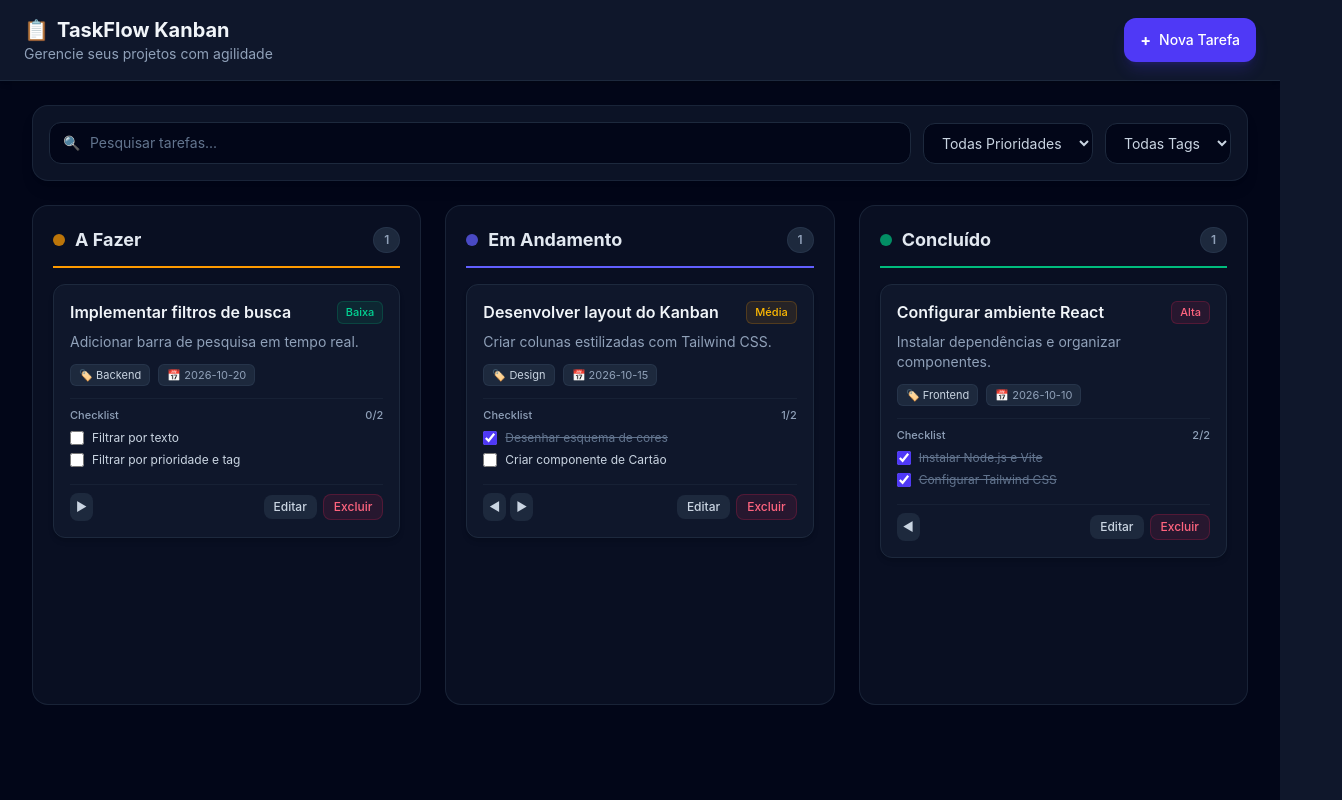
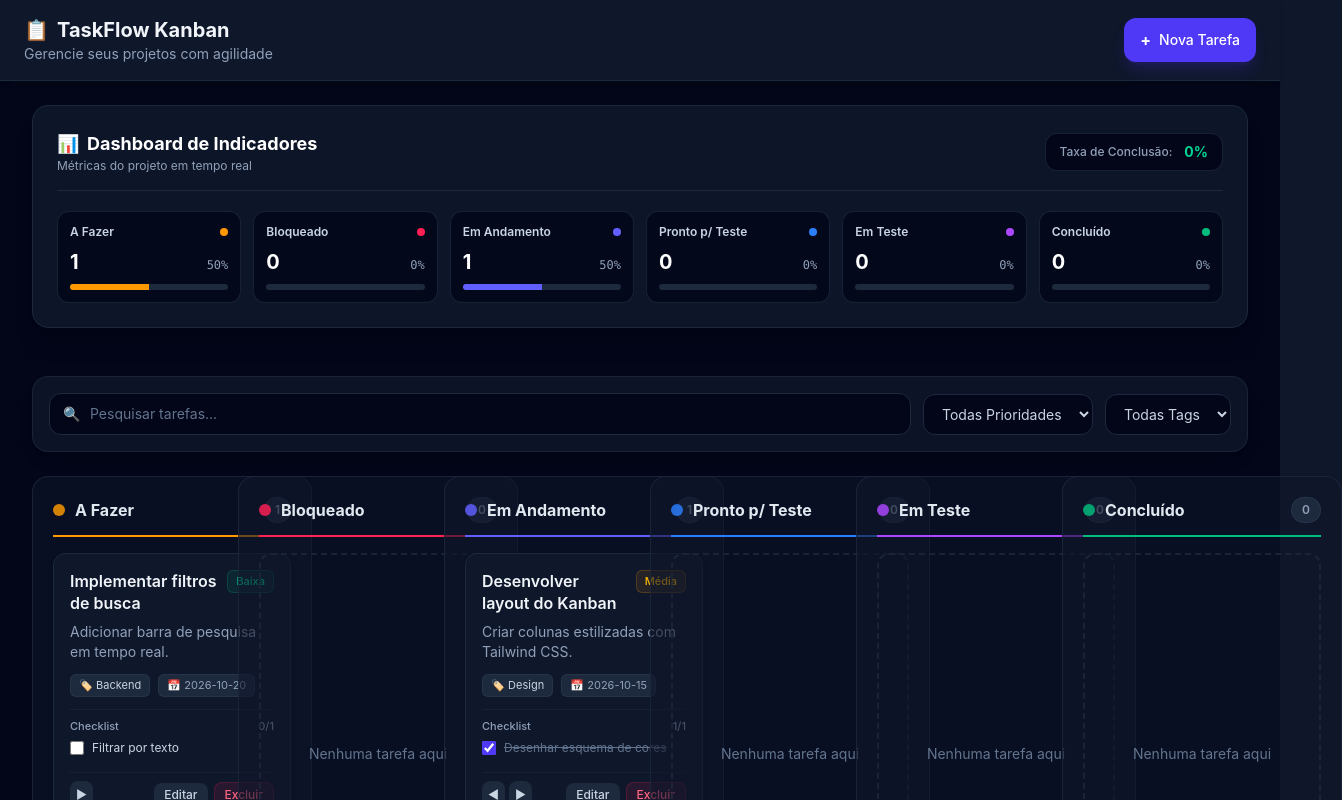
Before and after one commit to samucait-cmyk/taskflow-kanban, a React (Vite) app: page / in a window 1280 px wide. Shown: the top 800 px of the page, 1342 px wide, since content can reach past the window. Built offline with nearby package versions, Linux system fonts and the light colour scheme.

Commit message:
Adiciona dashboard, novas colunas de fluxo, vinculo de tarefas e bloqueio de datas passadas

```diff
--- a/src/App.jsx
+++ b/src/App.jsx
@@ -3,6 +3,7 @@ import { AnimatePresence } from 'framer-motion'
 import Header from './components/Header'
 import KanbanColumn from './components/KanbanColumn'
 import TaskModal from './components/TaskModal'
+import Dashboard from './components/Dashboard'
 
 const initialTasks = [
   {
@@ -13,9 +14,9 @@ const initialTasks = [
     priority: 'Baixa',
     tag: 'Backend',
     dueDate: '2026-10-20',
+    linkedTaskId: '',
     checklist: [
       { id: 'c1', text: 'Filtrar por texto', completed: false },
-      { id: 'c2', text: 'Filtrar por prioridade e tag', completed: false },
     ],
   },
   {
@@ -26,22 +27,9 @@ const initialTasks = [
     priority: 'Média',
     tag: 'Design',
     dueDate: '2026-10-15',
+    linkedTaskId: '',
     checklist: [
       { id: 'c3', text: 'Desenhar esquema de cores', completed: true },
-      { id: 'c4', text: 'Criar componente de Cartão', completed: false },
-    ],
-  },
-  {
-    id: '3',
-    title: 'Configurar ambiente React',
-    description: 'Instalar dependências e organizar componentes.',
-    status: 'done',
-    priority: 'Alta',
-    tag: 'Frontend',
-    dueDate: '2026-10-10',
-    checklist: [
-      { id: 'c5', text: 'Instalar Node.js e Vite', completed: true },
-      { id: 'c6', text: 'Configurar Tailwind CSS', completed: true },
     ],
   },
 ]
@@ -59,11 +47,6 @@ export default function App() {
 
   const [isModalOpen, setIsModalOpen] = useState(false)
   const [editingTask, setEditingTask] = useState(null)
-
-  // Atualiza o tamanho de fonte global do documento (raiz html)
-  useEffect(() => {
-    document.documentElement.style.fontSize = fontSize
-  }, [fontSize])
 
   useEffect(() => {
     localStorage.setItem('taskflow_tasks', JSON.stringify(tasks))
@@ -132,7 +115,10 @@ export default function App() {
         setFontSize={setFontSize}
       />
 
-      <main className="flex-1 max-w-7xl w-full mx-auto px-4 sm:px-6 lg:px-8 py-6 flex flex-col gap-6">
+      <main className="flex-1 max-w-[1600px] w-full mx-auto px-4 sm:px-6 lg:px-8 py-6 flex flex-col gap-6">
+        {/* Dashboard de Indicadores */}
+        <Dashboard tasks={tasks} />
+
         {/* Barra de Filtros */}
         <div className="flex flex-col md:flex-row items-center gap-3 bg-slate-900/80 p-3.5 sm:p-4 rounded-2xl border border-slate-800/80 shadow-lg">
           <div className="relative flex-1 w-full">
@@ -173,14 +159,28 @@ export default function App() {
           </div>
         </div>
 
-        {/* Quadro Kanban */}
-        <div className="grid grid-cols-1 md:grid-cols-3 gap-6 items-start">
+        {/* Quadro Kanban (6 Colunas com scroll horizontal em telas menores e grid fluido) */}
+        <div className="grid grid-cols-1 sm:grid-cols-2 lg:grid-cols-3 xl:grid-cols-6 gap-5 items-start">
           <KanbanColumn
             title="A Fazer"
             status="todo"
             color="border-amber-500"
             dotColor="bg-amber-500"
             tasks={filteredTasks.filter((t) => t.status === 'todo')}
+            allTasks={tasks}
+            onEdit={handleOpenModal}
+            onDelete={handleDeleteTask}
+            onMove={handleMoveTask}
+            onToggleChecklist={handleToggleChecklist}
+          />
+
+          <KanbanColumn
+            title="Bloqueado"
+            status="blocked"
+            color="border-rose-500"
+            dotColor="bg-rose-500"
+            tasks={filteredTasks.filter((t) => t.status === 'blocked')}
+            allTasks={tasks}
             onEdit={handleOpenModal}
             onDelete={handleDeleteTask}
             onMove={handleMoveTask}
@@ -193,6 +193,33 @@ export default function App() {
             color="border-indigo-500"
             dotColor="bg-indigo-500"
             tasks={filteredTasks.filter((t) => t.status === 'in_progress')}
+            allTasks={tasks}
+            onEdit={handleOpenModal}
+            onDelete={handleDeleteTask}
+            onMove={handleMoveTask}
+            onToggleChecklist={handleToggleChecklist}
+          />
+
+          <KanbanColumn
+            title="Pronto p/ Teste"
+            status="ready_to_test"
+            color="border-blue-500"
+            dotColor="bg-blue-500"
+            tasks={filteredTasks.filter((t) => t.status === 'ready_to_test')}
+            allTasks={tasks}
+            onEdit={handleOpenModal}
+            onDelete={handleDeleteTask}
+            onMove={handleMoveTask}
+            onToggleChecklist={handleToggleChecklist}
+          />
+
+          <KanbanColumn
+            title="Em Teste"
+            status="testing"
+            color="border-purple-500"
+            dotColor="bg-purple-500"
+            tasks={filteredTasks.filter((t) => t.status === 'testing')}
+            allTasks={tasks}
             onEdit={handleOpenModal}
             onDelete={handleDeleteTask}
             onMove={handleMoveTask}
@@ -205,6 +232,7 @@ export default function App() {
             color="border-emerald-500"
             dotColor="bg-emerald-500"
             tasks={filteredTasks.filter((t) => t.status === 'done')}
+            allTasks={tasks}
             onEdit={handleOpenModal}
             onDelete={handleDeleteTask}
             onMove={handleMoveTask}
@@ -218,6 +246,7 @@ export default function App() {
         {isModalOpen && (
           <TaskModal
             task={editingTask}
+            allTasks={tasks}
             onClose={() => {
               setIsModalOpen(false)
               setEditingTask(null)
--- /dev/null
+++ b/src/components/Dashboard.jsx
@@ -0,0 +1,70 @@
+import { motion } from 'framer-motion'
+
+export default function Dashboard({ tasks }) {
+  const total = tasks.length
+
+  const statuses = [
+    { key: 'todo', label: 'A Fazer', color: 'bg-amber-500' },
+    { key: 'blocked', label: 'Bloqueado', color: 'bg-rose-500' },
+    { key: 'in_progress', label: 'Em Andamento', color: 'bg-indigo-500' },
+    { key: 'ready_to_test', label: 'Pronto p/ Teste', color: 'bg-blue-500' },
+    { key: 'testing', label: 'Em Teste', color: 'bg-purple-500' },
+    { key: 'done', label: 'Concluído', color: 'bg-emerald-500' },
+  ]
+
+  const stats = statuses.map((s) => {
+    const count = tasks.filter((t) => t.status === s.key).length
+    const percentage = total > 0 ? Math.round((count / total) * 100) : 0
+    return { ...s, count, percentage }
+  })
+
+  const completedCount = tasks.filter((t) => t.status === 'done').length
+  const completionRate = total > 0 ? Math.round((completedCount / total) * 100) : 0
+
+  return (
+    <motion.div
+      initial={{ opacity: 0, y: -10 }}
+      animate={{ opacity: 1, y: 0 }}
+      className="bg-slate-900/90 border border-slate-800 rounded-2xl p-4 sm:p-6 shadow-xl mb-6"
+    >
+      <div className="flex flex-col sm:flex-row items-start sm:items-center justify-between pb-4 mb-5 border-b border-slate-800 gap-2">
+        <div>
+          <h2 className="text-base sm:text-lg font-bold text-white flex items-center gap-2">
+            <span>📊</span> Dashboard de Indicadores
+          </h2>
+          <p className="text-xs text-slate-400">Métricas do projeto em tempo real</p>
+        </div>
+        <div className="flex items-center gap-3 bg-slate-950 px-3.5 py-2 rounded-xl border border-slate-800/80">
+          <span className="text-xs text-slate-400 font-medium">Taxa de Conclusão:</span>
+          <span className="text-sm font-bold text-emerald-400">{completionRate}%</span>
+        </div>
+      </div>
+
+      <div className="grid grid-cols-2 sm:grid-cols-3 lg:grid-cols-6 gap-3">
+        {stats.map((item) => (
+          <div
+            key={item.key}
+            className="bg-slate-950/80 border border-slate-800/80 rounded-xl p-3 flex flex-col justify-between"
+          >
+            <div className="flex items-center justify-between mb-2">
+              <span className="text-xs font-semibold text-slate-300 truncate">{item.label}</span>
+              <span className={`w-2 h-2 rounded-full ${item.color}`} />
+            </div>
+            <div className="flex items-baseline justify-between">
+              <span className="text-xl font-bold text-white">{item.count}</span>
+              <span className="text-xs font-mono text-slate-400">{item.percentage}%</span>
+            </div>
+            <div className="w-full bg-slate-800 h-1.5 rounded-full mt-2 overflow-hidden">
+              <motion.div
+                initial={{ width: 0 }}
+                animate={{ width: `${item.percentage}%` }}
+                transition={{ duration: 0.6, ease: 'easeOut' }}
+                className={`h-full ${item.color}`}
+              />
+            </div>
+          </div>
+        ))}
+      </div>
+    </motion.div>
+  )
+}
--- a/src/components/KanbanColumn.jsx
+++ b/src/components/KanbanColumn.jsx
@@ -1,4 +1,6 @@
 import { motion, AnimatePresence } from 'framer-motion'
+
+const STATUS_FLOW = ['todo', 'blocked', 'in_progress', 'ready_to_test', 'testing', 'done']
 
 export default function KanbanColumn({
   title,
@@ -6,18 +8,27 @@ export default function KanbanColumn({
   color,
   dotColor,
   tasks,
+  allTasks,
   onEdit,
   onDelete,
   onMove,
   onToggleChecklist,
 }) {
+  const currentIndex = STATUS_FLOW.indexOf(status)
+
+  const handleMoveBack = () => {
+    if (currentIndex > 0) {
+      onMove(tasks[0]?.id || '', STATUS_FLOW[currentIndex - 1])
+    }
+  }
+
   return (
-    <div className="flex-1 w-full bg-slate-900/60 border border-slate-800/80 rounded-2xl p-4 sm:p-5 flex flex-col min-h-[500px]">
+    <div className="flex-1 w-full min-w-[280px] bg-slate-900/60 border border-slate-800/80 rounded-2xl p-4 sm:p-5 flex flex-col min-h-[500px]">
       {/* Cabeçalho da Coluna */}
       <div className={`flex items-center justify-between pb-3 mb-4 border-b-2 ${color}`}>
         <div className="flex items-center gap-2.5">
           <span className={`w-3 h-3 rounded-full ${dotColor} animate-pulse`} />
-          <h2 className="font-bold text-slate-200 text-base sm:text-lg">{title}</h2>
+          <h2 className="font-bold text-slate-200 text-sm sm:text-base">{title}</h2>
         </div>
         <span className="bg-slate-800 text-slate-400 text-xs font-semibold px-2.5 py-1 rounded-full border border-slate-700/50">
           {tasks.length}
@@ -40,6 +51,7 @@ export default function KanbanColumn({
             tasks.map((task) => {
               const completedCount = task.checklist ? task.checklist.filter((c) => c.completed).length : 0
               const totalCount = task.checklist ? task.checklist.length : 0
+              const linkedTask = allTasks?.find((t) => t.id === task.linkedTaskId)
 
               return (
                 <motion.div
@@ -77,7 +89,7 @@ export default function KanbanColumn({
                     </p>
                   )}
 
-                  {/* Tag e Data */}
+                  {/* Tag, Data e Vínculo */}
                   <div className="flex flex-wrap items-center gap-2 mb-3">
                     {task.tag && (
                       <span className="text-[11px] bg-slate-800 text-slate-300 px-2 py-0.5 rounded-md border border-slate-700/50 flex items-center gap-1">
@@ -87,6 +99,11 @@ export default function KanbanColumn({
                     {task.dueDate && (
                       <span className="text-[11px] bg-slate-800 text-slate-400 px-2 py-0.5 rounded-md border border-slate-700/50 flex items-center gap-1">
                         📅 {task.dueDate}
+                      </span>
+                    )}
+                    {linkedTask && (
+                      <span className="text-[11px] bg-indigo-500/10 text-indigo-400 px-2 py-0.5 rounded-md border border-indigo-500/20 flex items-center gap-1">
+                        🔗 {linkedTask.title}
                       </span>
                     )}
                   </div>
@@ -129,32 +146,22 @@ export default function KanbanColumn({
                   <div className="flex items-center justify-between pt-2 border-t border-slate-800/60 gap-2">
                     {/* Botões Mover */}
                     <div className="flex items-center gap-1">
-                      {status !== 'todo' && (
+                      {currentIndex > 0 && (
                         <motion.button
                           whileTap={{ scale: 0.9 }}
-                          onClick={() =>
-                            onMove(
-                              task.id,
-                              status === 'done' ? 'in_progress' : 'todo'
-                            )
-                          }
+                          onClick={() => onMove(task.id, STATUS_FLOW[currentIndex - 1])}
                           title="Mover para trás"
-                          className="p-1.5 bg-slate-800 hover:bg-slate-700 text-slate-300 rounded-lg text-xs transition-colors"
+                          className="p-1.5 bg-slate-800 hover:bg-slate-700 text-slate-300 rounded-lg text-xs transition-colors cursor-pointer"
                         >
                           ◀
                         </motion.button>
                       )}
-                      {status !== 'done' && (
+                      {currentIndex < STATUS_FLOW.length - 1 && (
                         <motion.button
                           whileTap={{ scale: 0.9 }}
-                          onClick={() =>
-                            onMove(
-                              task.id,
-                              status === 'todo' ? 'in_progress' : 'done'
-                            )
-                          }
+                          onClick={() => onMove(task.id, STATUS_FLOW[currentIndex + 1])}
                           title="Mover para frente"
-                          className="p-1.5 bg-slate-800 hover:bg-slate-700 text-slate-300 rounded-lg text-xs transition-colors"
+                          className="p-1.5 bg-slate-800 hover:bg-slate-700 text-slate-300 rounded-lg text-xs transition-colors cursor-pointer"
                         >
                           ▶
                         </motion.button>
@@ -166,14 +173,14 @@ export default function KanbanColumn({
                       <motion.button
                         whileTap={{ scale: 0.95 }}
                         onClick={() => onEdit(task)}
-                        className="px-2.5 py-1 bg-slate-800 hover:bg-slate-700 text-slate-300 rounded-lg text-xs font-medium transition-colors"
+                        className="px-2.5 py-1 bg-slate-800 hover:bg-slate-700 text-slate-300 rounded-lg text-xs font-medium transition-colors cursor-pointer"
                       >
                         Editar
                       </motion.button>
                       <motion.button
                         whileTap={{ scale: 0.95 }}
                         onClick={() => onDelete(task.id)}
-                        className="px-2.5 py-1 bg-rose-500/10 hover:bg-rose-500/20 text-rose-400 rounded-lg text-xs font-medium border border-rose-500/20 transition-colors"
+                        className="px-2.5 py-1 bg-rose-500/10 hover:bg-rose-500/20 text-rose-400 rounded-lg text-xs font-medium border border-rose-500/20 transition-colors cursor-pointer"
                       >
                         Excluir
                       </motion.button>
--- a/src/components/TaskModal.jsx
+++ b/src/components/TaskModal.jsx
@@ -1,15 +1,19 @@
 import { useState, useEffect } from 'react'
 import { motion } from 'framer-motion'
 
-export default function TaskModal({ task, onClose, onSave }) {
+export default function TaskModal({ task, allTasks, onClose, onSave }) {
   const [title, setTitle] = useState('')
   const [description, setDescription] = useState('')
   const [status, setStatus] = useState('todo')
   const [priority, setPriority] = useState('Média')
   const [tag, setTag] = useState('Frontend')
   const [dueDate, setDueDate] = useState('')
+  const [linkedTaskId, setLinkedTaskId] = useState('')
   const [checklist, setChecklist] = useState([])
   const [newChecklistItem, setNewChecklistItem] = useState('')
+
+  // Data mínima de hoje para bloquear datas anteriores
+  const today = new Date().toISOString().split('T')[0]
 
   useEffect(() => {
     if (task) {
@@ -19,6 +23,7 @@ export default function TaskModal({ task, onClose, onSave }) {
       setPriority(task.priority || 'Média')
       setTag(task.tag || 'Frontend')
       setDueDate(task.dueDate || '')
+      setLinkedTaskId(task.linkedTaskId || '')
       setChecklist(task.checklist || [])
     }
   }, [task])
@@ -39,8 +44,11 @@ export default function TaskModal({ task, onClose, onSave }) {
   const handleSubmit = (e) => {
     e.preventDefault()
     if (!title.trim()) return
-    onSave({ title, description, status, priority, tag, dueDate, checklist })
+    onSave({ title, description, status, priority, tag, dueDate, linkedTaskId, checklist })
   }
+
+  // Filtrar outras tarefas para vínculo (excluir a própria tarefa se estiver a editar)
+  const availableTasksToLink = allTasks ? allTasks.filter((t) => !task || t.id !== task.id) : []
 
   return (
     <div className="fixed inset-0 z-50 flex items-center justify-center p-4 bg-slate-950/80 backdrop-blur-sm">
@@ -57,7 +65,7 @@ export default function TaskModal({ task, onClose, onSave }) {
           </h2>
           <button
             onClick={onClose}
-            className="text-slate-400 hover:text-white text-xl font-bold p-1 rounded-lg hover:bg-slate-800 transition-colors"
+            className="text-slate-400 hover:text-white text-xl font-bold p-1 rounded-lg hover:bg-slate-800 transition-colors cursor-pointer"
           >
             ✕
           </button>
@@ -94,7 +102,7 @@ export default function TaskModal({ task, onClose, onSave }) {
           <div className="grid grid-cols-2 gap-3">
             <div>
               <label className="block text-xs font-semibold text-slate-300 mb-1">
-                Coluna (Status)
+                Status / Coluna
               </label>
               <select
                 value={status}
@@ -102,7 +110,10 @@ export default function TaskModal({ task, onClose, onSave }) {
                 className="w-full px-3 py-2.5 bg-slate-950 border border-slate-800 rounded-xl text-slate-200 text-sm focus:outline-none focus:ring-2 focus:ring-indigo-500"
               >
                 <option value="todo">A Fazer</option>
+                <option value="blocked">Bloqueado</option>
                 <option value="in_progress">Em Andamento</option>
+                <option value="ready_to_test">Pronto p/ Teste</option>
+                <option value="testing">Em Teste</option>
                 <option value="done">Concluído</option>
               </select>
             </div>
@@ -141,15 +152,35 @@ export default function TaskModal({ task, onClose, onSave }) {
 
             <div>
               <label className="block text-xs font-semibold text-slate-300 mb-1">
-                Data Limite
+                Data Limite (Mínimo: Hoje)
               </label>
               <input
                 type="date"
+                min={today}
                 value={dueDate}
                 onChange={(e) => setDueDate(e.target.value)}
                 className="w-full px-3 py-2.5 bg-slate-950 border border-slate-800 rounded-xl text-slate-200 text-sm focus:outline-none focus:ring-2 focus:ring-indigo-500"
               />
             </div>
+          </div>
+
+          {/* Vincular a Outro Card */}
+          <div>
+            <label className="block text-xs font-semibold text-slate-300 mb-1">
+              🔗 Vincular a outra Tarefa (Dependência)
+            </label>
+            <select
+              value={linkedTaskId}
+              onChange={(e) => setLinkedTaskId(e.target.value)}
+              className="w-full px-3 py-2.5 bg-slate-950 border border-slate-800 rounded-xl text-slate-200 text-sm focus:outline-none focus:ring-2 focus:ring-indigo-500"
+            >
+              <option value="">Nenhuma tarefa vinculada</option>
+              {availableTasksToLink.map((t) => (
+                <option key={t.id} value={t.id}>
+                  📌 {t.title}
+                </option>
+              ))}
+            </select>
           </div>
 
           {/* Checklist */}
@@ -168,7 +199,7 @@ export default function TaskModal({ task, onClose, onSave }) {
               <button
                 type="button"
                 onClick={handleAddChecklist}
-                className="px-3 py-2 bg-slate-800 hover:bg-slate-700 text-slate-200 text-xs font-semibold rounded-xl transition-colors"
+                className="px-3 py-2 bg-slate-800 hover:bg-slate-700 text-slate-200 text-xs font-semibold rounded-xl transition-colors cursor-pointer"
               >
                 Adicionar
               </button>
@@ -184,7 +215,7 @@ export default function TaskModal({ task, onClose, onSave }) {
                   <button
                     type="button"
                     onClick={() => handleRemoveChecklist(index)}
-                    className="text-rose-400 hover:text-rose-300 font-bold px-1"
+                    className="text-rose-400 hover:text-rose-300 font-bold px-1 cursor-pointer"
                   >
                     ✕
                   </button>
@@ -198,13 +229,13 @@ export default function TaskModal({ task, onClose, onSave }) {
             <button
               type="button"
               onClick={onClose}
-              className="px-4 py-2.5 bg-slate-800 hover:bg-slate-700 text-slate-300 rounded-xl text-sm font-medium transition-colors"
+              className="px-4 py-2.5 bg-slate-800 hover:bg-slate-700 text-slate-300 rounded-xl text-sm font-medium transition-colors cursor-pointer"
             >
               Cancelar
             </button>
             <button
               type="submit"
-              className="px-5 py-2.5 bg-indigo-600 hover:bg-indigo-500 text-white rounded-xl text-sm font-medium transition-colors shadow-lg shadow-indigo-600/30"
+              className="px-5 py-2.5 bg-indigo-600 hover:bg-indigo-500 text-white rounded-xl text-sm font-medium transition-colors shadow-lg shadow-indigo-600/30 cursor-pointer"
             >
               Salvar
             </button>
```
